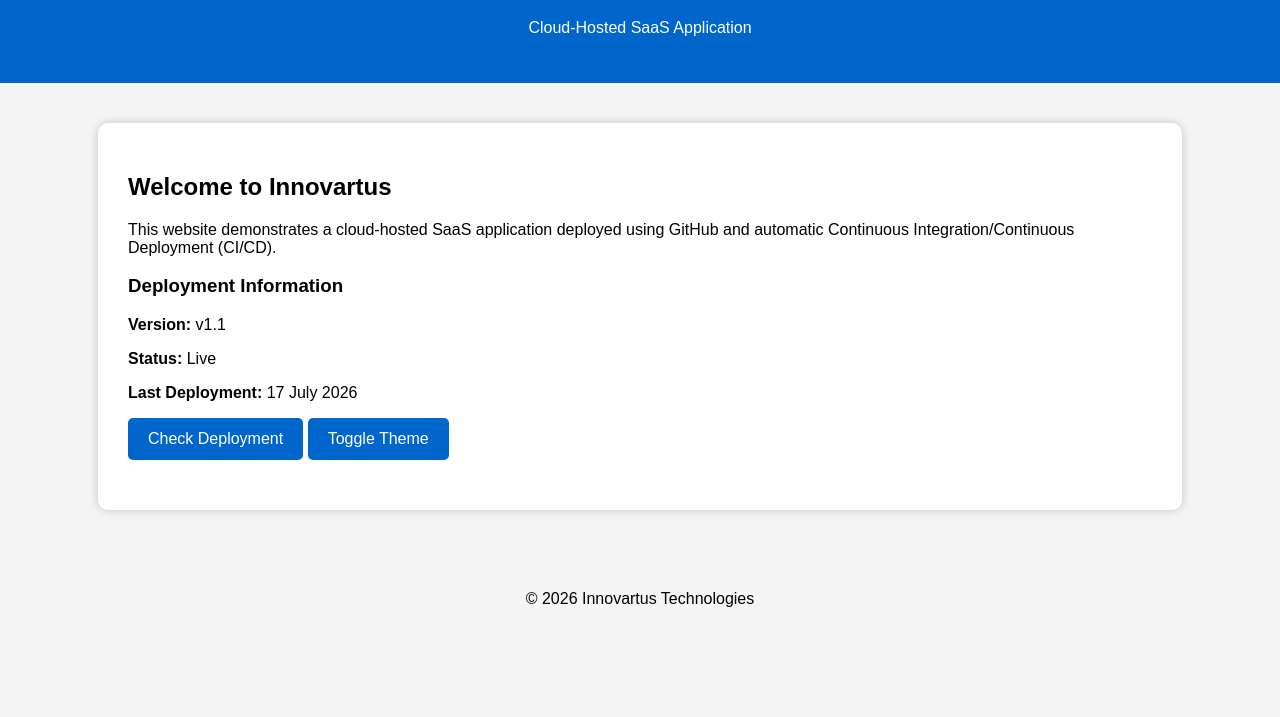
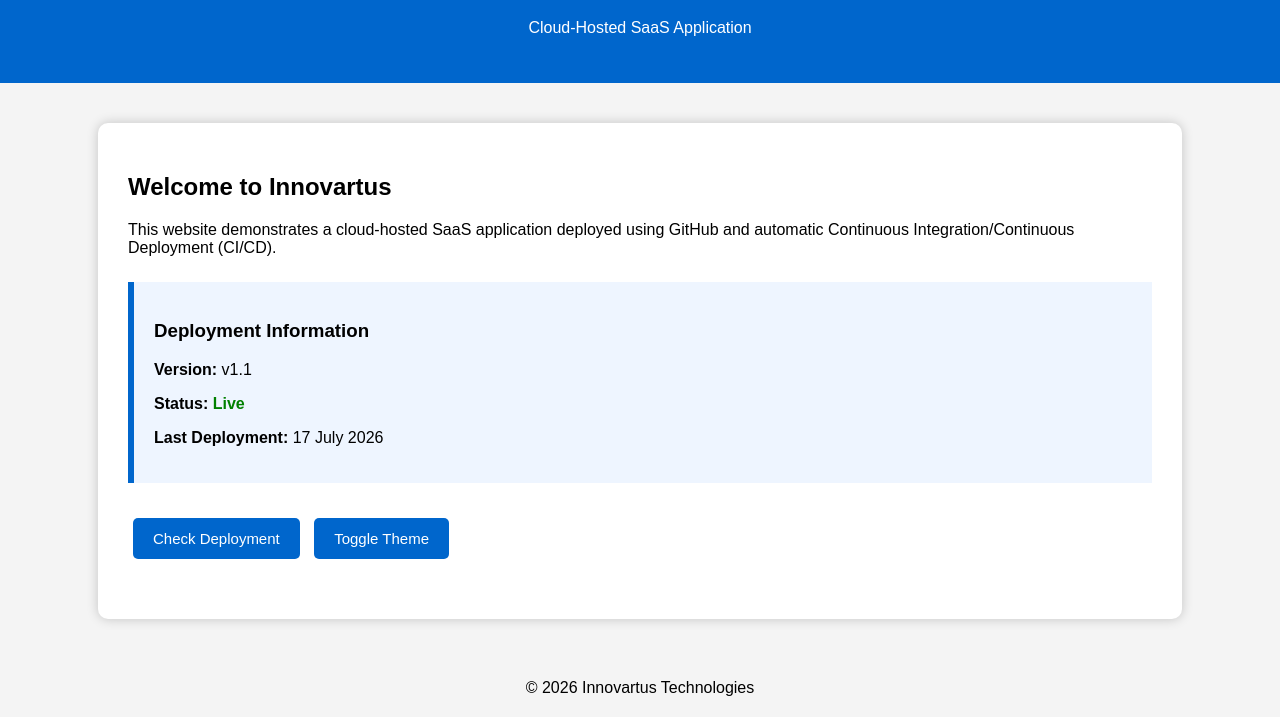
Before and after one commit to agbenorwuprince999-sys/innovartus-saas, a plain HTML site: page index.html in a window 1280 px wide. Shown: the part 91-808 px from the top of the page. Drawn offline with Linux system fonts and the light colour scheme.

Commit message:
Update style.css

```diff
--- a/style.css
+++ b/style.css
@@ -2,47 +2,73 @@ body{
     margin:0;
     font-family:Arial, Helvetica, sans-serif;
     background:#f4f4f4;
+    transition:0.4s;
 }
 
 header{
     background:#0066cc;
     color:white;
+    padding:30px;
     text-align:center;
-    padding:30px;
 }
 
 .container{
     width:80%;
-    margin:auto;
-    margin-top:40px;
+    margin:40px auto;
     background:white;
     padding:30px;
     border-radius:10px;
-    box-shadow:0 0 10px rgba(0,0,0,.2);
+    box-shadow:0 0 12px rgba(0,0,0,.2);
+}
+
+.card{
+    background:#eef5ff;
+    border-left:6px solid #0066cc;
+    padding:20px;
+    margin:25px 0;
 }
 
 button{
+    padding:12px 20px;
+    margin:10px 5px;
     background:#0066cc;
     color:white;
     border:none;
-    padding:12px 20px;
+    border-radius:5px;
     cursor:pointer;
-    border-radius:5px;
-    font-size:16px;
+    font-size:15px;
 }
 
 button:hover{
     background:#004999;
 }
 
-#message{
-    margin-top:20px;
+.status{
     color:green;
     font-weight:bold;
 }
 
+#message{
+    margin-top:20px;
+    font-weight:bold;
+    color:#006600;
+}
+
+.dark{
+    background:#222;
+    color:white;
+}
+
+.dark .container{
+    background:#333;
+}
+
+.dark .card{
+    background:#444;
+    border-left:6px solid orange;
+}
+
 footer{
     text-align:center;
-    margin-top:60px;
     padding:20px;
 }
```
